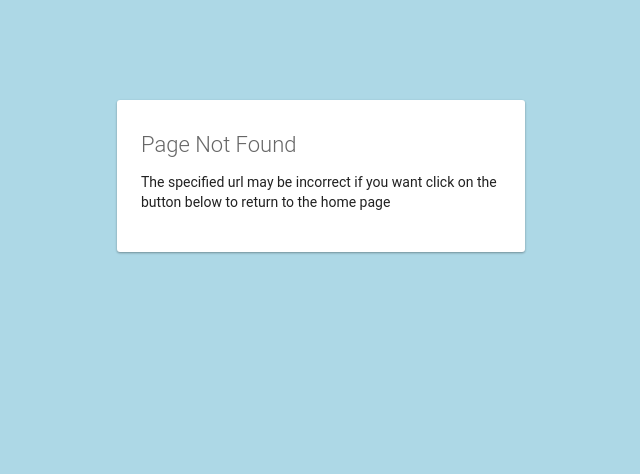
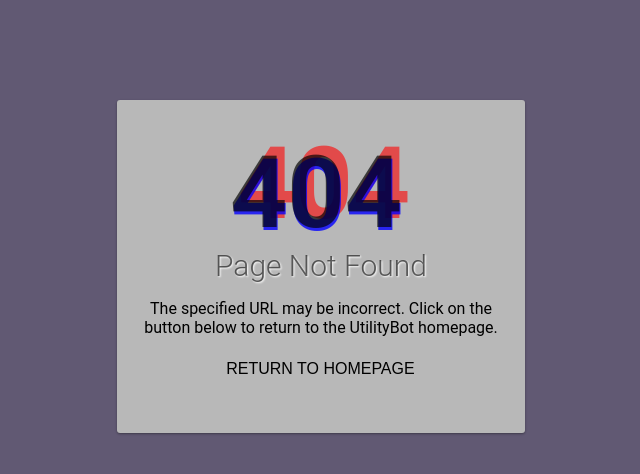
Before and after one commit to discordutilitybot/utilitybot, a Python web app: template website/src/static/templates/404.html in a window 1280 px wide. Shown: the top 474 px of the page, without its empty margins (319-959 px from the left). Run offline with Jinja, Linux system fonts and the light colour scheme; the template is opened without the code that fills it, so the values that code supplies are empty.

Commit message:
404 page revamped

```diff
--- a/website/src/static/templates/404.html
+++ b/website/src/static/templates/404.html
@@ -4,30 +4,19 @@
 <head>
     <meta charset="utf-8">
     <meta name="viewport" content="width=device-width" initial-scale="1">
-    <title>Utility Bot</title>
-
-    <style>
-        body { background-color: lightblue; color: rgba(0,0,0,0.87); font-family: Roboto, Helvetica, Arial, sans-serif; margin: 0; padding: 0;
-        #message { background: white; max-width: 360px; margin: 100px auto 16px; padding: 32px 24px 16px; border-radius: 3px; }
-        #message h3 { color: #888; font-weight: normal; font-size: 16px; margin: 16px 0 12px; }
-         #message h2 { color: #ffa100; font-weight: bold; font-size: 16px; margin: 0 0 8px; }
-         #message h1 { font-size: 22px; font-weight: 300; color: rgba(0,0,0,0.6); margin: 0 0 16px;}
-         #message p { line-height: 140%; margin: 16px 0 24px; font-size: 14px; }
-         #message a { display: block; text-align: center; background: #039be5; text-transform: uppercase; text-decoration: none; color: white; padding: 16px; border-radius: 4px; }
-         #message, #message a { box-shadow: 0 1px 3px rgba(0,0,0,0.12), 0 1px 2px rgba(0,0,0,0.24); }
-         #load { color: rgba(0,0,0,0.4); text-align: center; font-size: 13px;
-
-
-
-    </style>
-
+    <title>Utility Bot - Error 404</title>
+<link rel="stylesheet" href="website/src/static/templates/error-style.css">
 </head>
-<body>
-    <div id="message">
-
+<body class="error">
+    <div class="error-message">
+    <div class="text-404">
+		<div class="error-404">404</div>
+		<div class="error-404-2">404</div>
+        <div class="error-404-3">404</div>
+    </div>
         <h1>Page Not Found</h1>
-        <p>The specified url may be incorrect if you want click on the button below to return to the home page </p>
-
+        <p>The specified URL may be incorrect. Click on the button below to return to the UtilityBot homepage.</p>
+        <button>Return to Homepage</button>
     </div>
 </body>
 </html>
```
